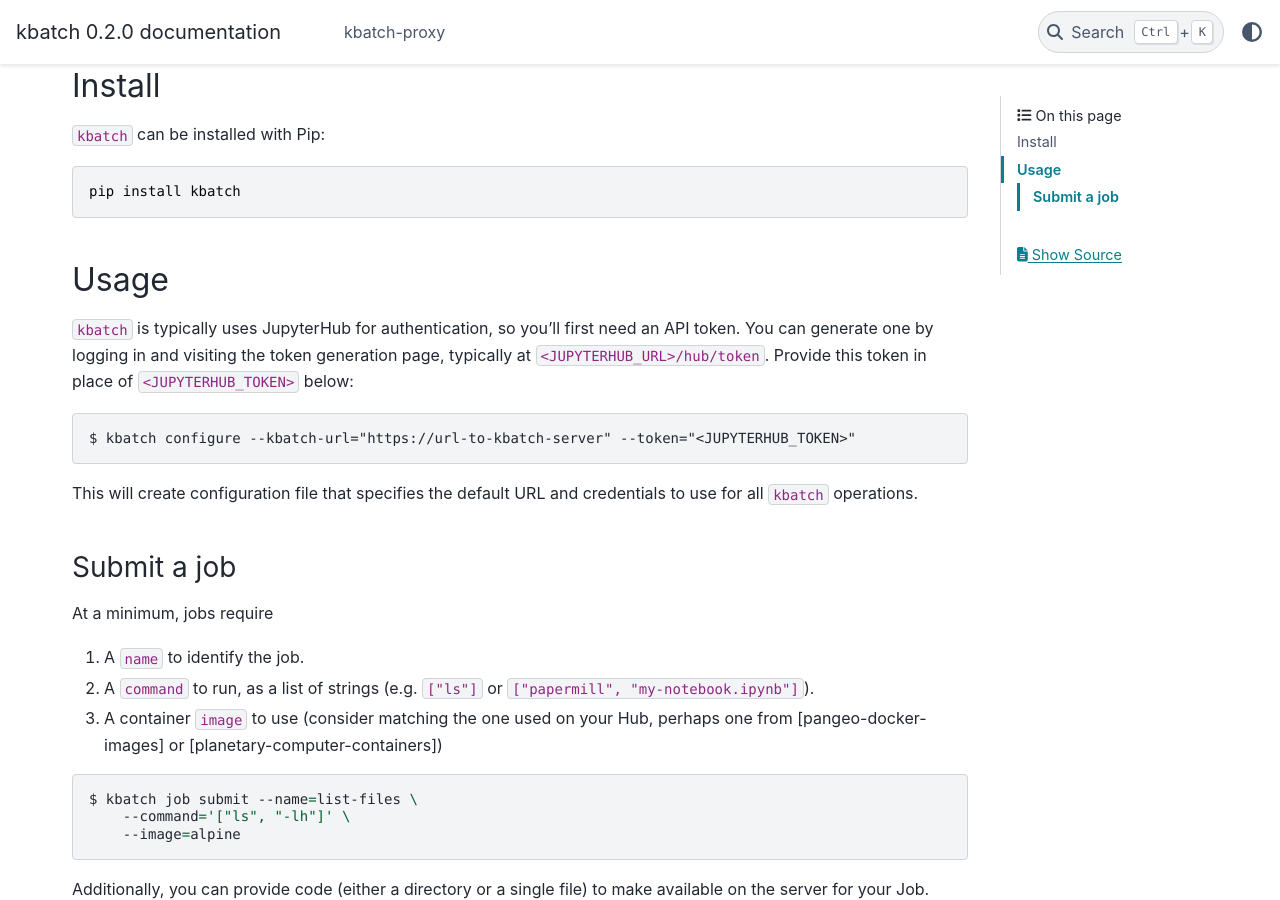
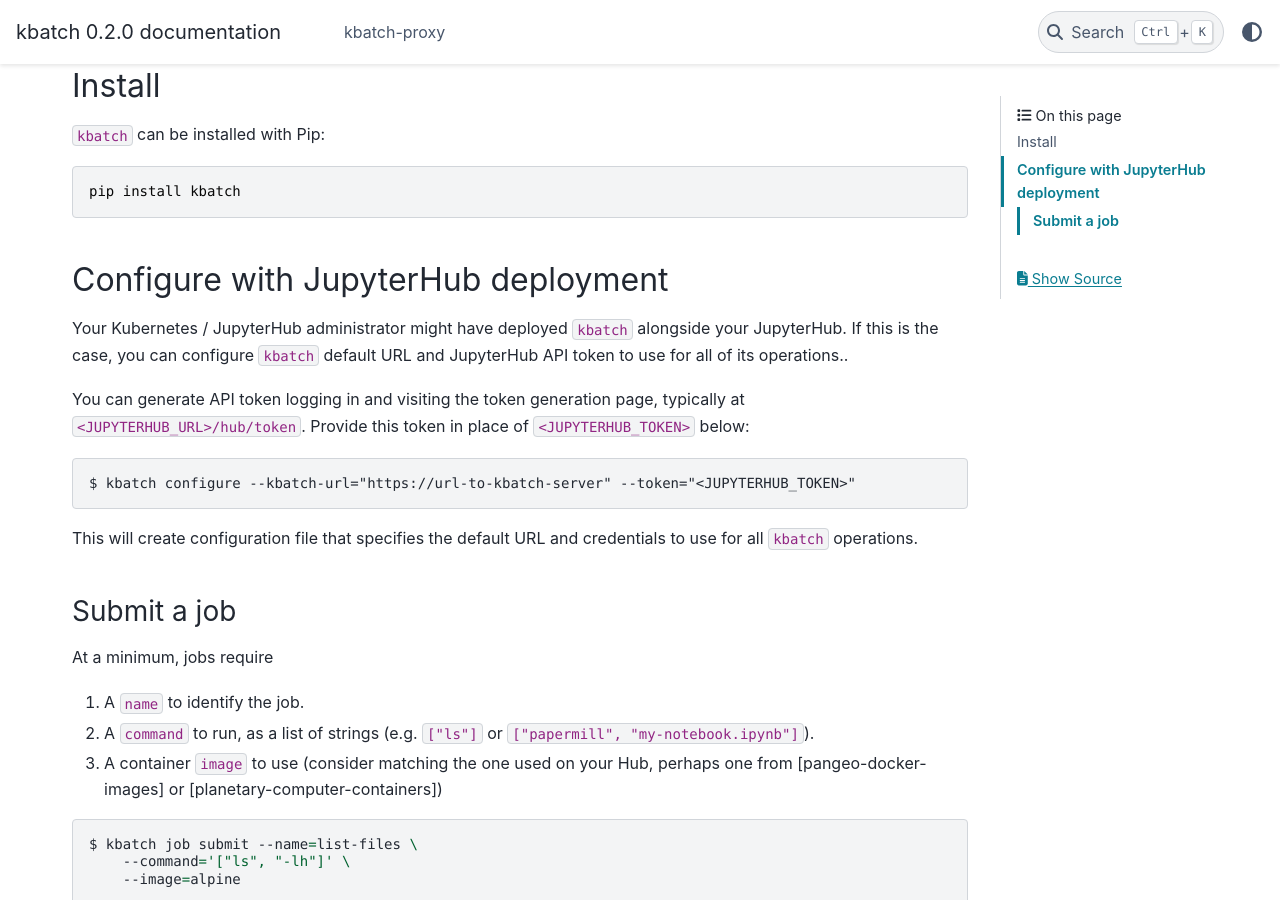
Before and after one commit to kbatch-dev/kbatch, a Sphinx documentation site: the page built from docs/source/index.md, in a window 1280 px wide and 900 px high, scrolled down 459 px. Built offline with Sphinx 7.4.7 and the PyData theme 0.15.4, drawn with Linux system fonts in a browser that asks for light colours.

````diff
--- a/docs/source/index.md
+++ b/docs/source/index.md
@@ -20,9 +20,13 @@
 pip install kbatch
 ```
 
-## Usage
+## Configure with JupyterHub deployment
 
-`kbatch` is typically uses JupyterHub for authentication, so you'll first need an API token. You can generate one by logging in and visiting the token generation page, typically at `<JUPYTERHUB_URL>/hub/token`. Provide this token in place of `<JUPYTERHUB_TOKEN>` below:
+Your Kubernetes / JupyterHub administrator might have deployed `kbatch` alongside your JupyterHub.
+If this is the case, you can configure `kbatch` default URL and JupyterHub API token to use for all
+of its operations..
+
+You can generate API token logging in and visiting the token generation page, typically at `<JUPYTERHUB_URL>/hub/token`. Provide this token in place of `<JUPYTERHUB_TOKEN>` below:
 
 ```
 $ kbatch configure --kbatch-url="https://url-to-kbatch-server" --token="<JUPYTERHUB_TOKEN>"
````
Also changed, not shown: .readthedocs.yaml.
